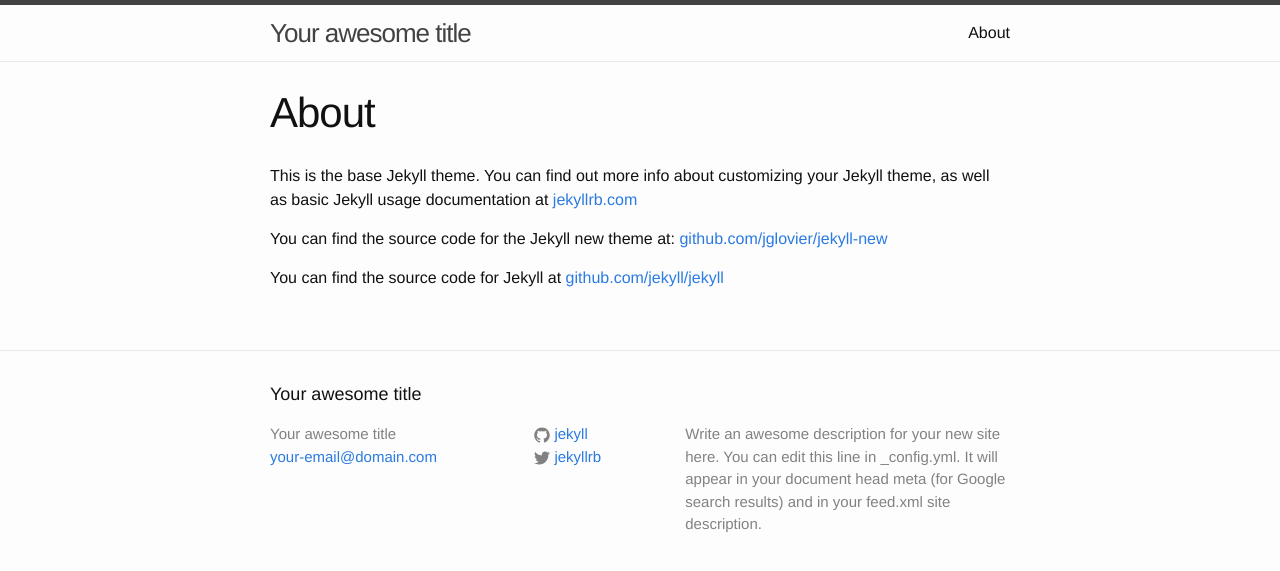
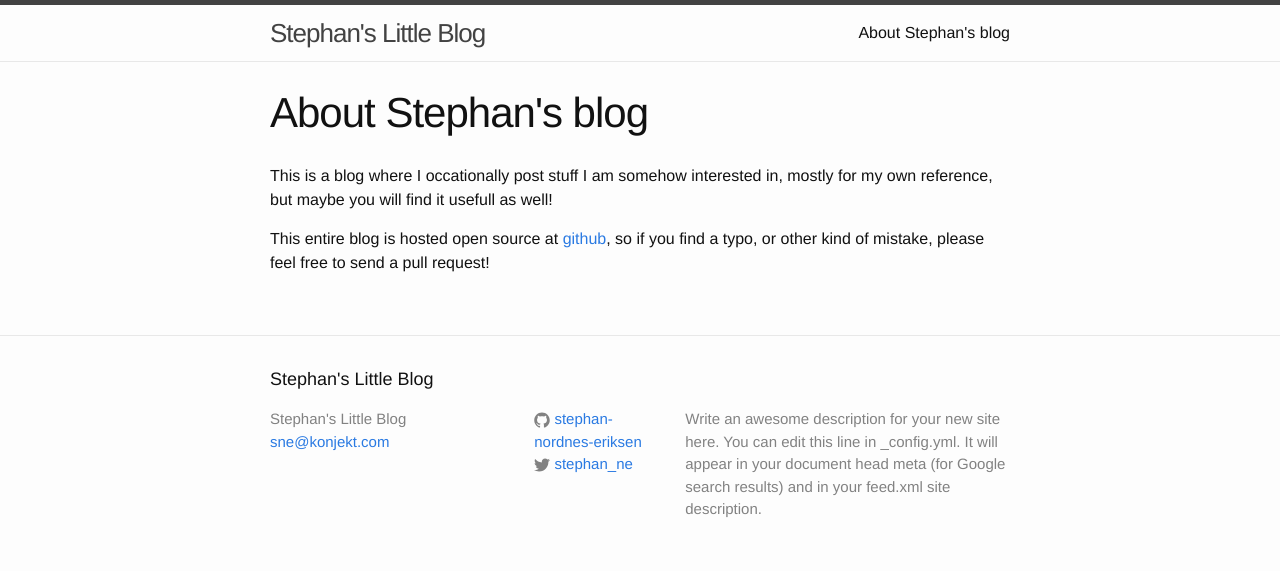
Before and after one commit to stephan-nordnes-eriksen/stephan-nordnes-eriksen.github.io, a Jekyll site: the page built from about.md, in a window 1280 px wide. Shown: the top 571 px of the page. Built offline with Jekyll 4.4.1, drawn with Linux system fonts in a browser that asks for light colours.

Commit message:
Updating basic info in the blog

```diff
--- a/_config.yml
+++ b/_config.yml
@@ -1,14 +1,14 @@
 # Site settings
-title: Your awesome title
-email: your-email@domain.com
+title: Stephan's Little Blog
+email: sne@konjekt.com
 description: > # this means to ignore newlines until "baseurl:"
   Write an awesome description for your new site here. You can edit this
   line in _config.yml. It will appear in your document head meta (for
   Google search results) and in your feed.xml site description.
 baseurl: "" # the subpath of your site, e.g. /blog/
-url: "http://yourdomain.com" # the base hostname & protocol for your site
-twitter_username: jekyllrb
-github_username:  jekyll
+url: "http://konjekt.com" # the base hostname & protocol for your site
+twitter_username: stephan_ne
+github_username:  stephan-nordnes-eriksen
 
 # Build settings
 markdown: kramdown
--- a/about.md
+++ b/about.md
@@ -1,11 +1,9 @@
 ---
 layout: page
-title: About
+title: About Stephan's blog
 permalink: /about/
 ---
 
-This is the base Jekyll theme. You can find out more info about customizing your Jekyll theme, as well as basic Jekyll usage documentation at [jekyllrb.com](http://jekyllrb.com/)
+This is a blog where I occationally post stuff I am somehow interested in, mostly for my own reference, but maybe you will find it usefull as well!
 
-You can find the source code for the Jekyll new theme at: [github.com/jglovier/jekyll-new](https://github.com/jglovier/jekyll-new)
-
-You can find the source code for Jekyll at [github.com/jekyll/jekyll](https://github.com/jekyll/jekyll)
+This entire blog is hosted open source at [github](https://github.com/stephan-nordnes-eriksen/stephan-nordnes-eriksen.github.io), so if you find a typo, or other kind of mistake, please feel free to send a pull request!
```
Also changed, not shown: 5 other files.
